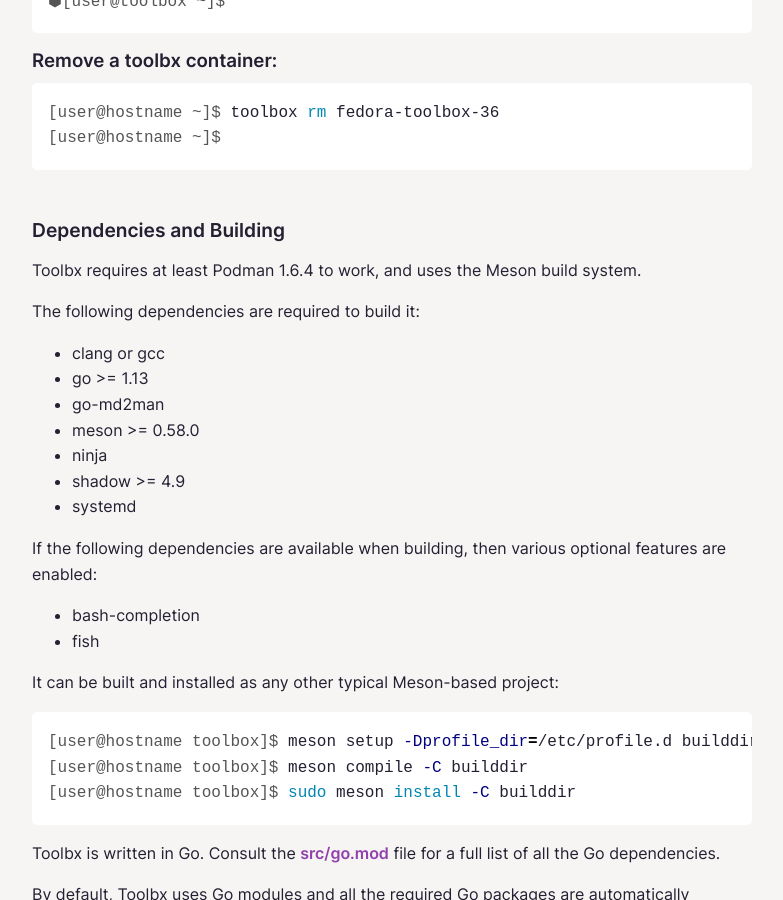
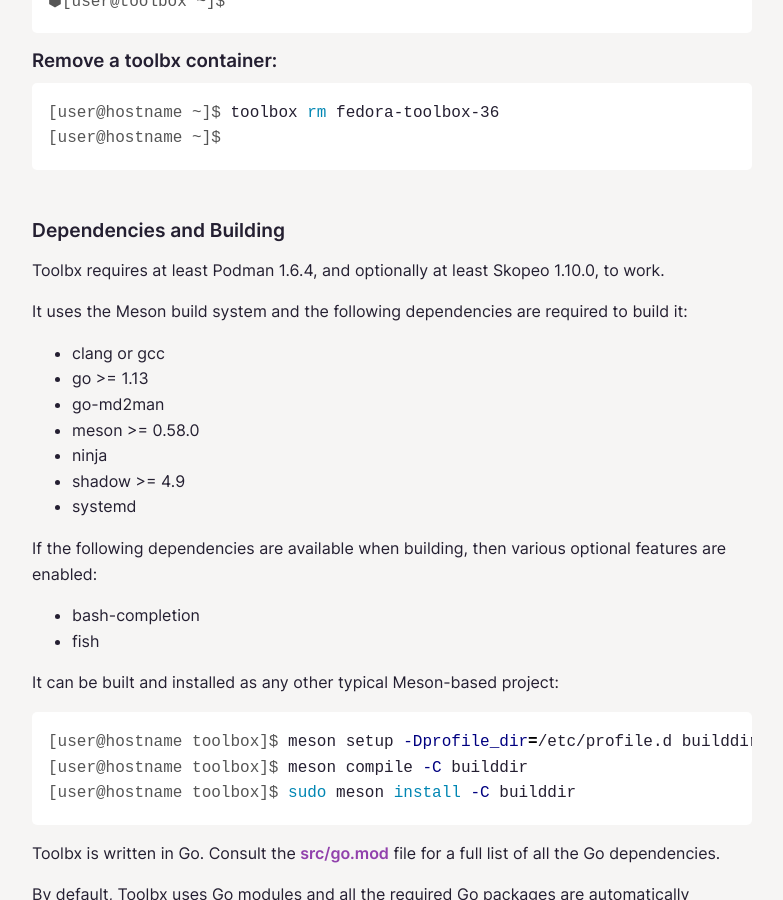
Before and after one commit to containers/containertoolbx.org, a Jekyll site: the page built from install.md, in a window 1280 px wide and 900 px high, scrolled down 676 px. Shown: the whole window, without its empty margins (248-1031 px from the left). Built offline with Jekyll 4.4.1, drawn with Linux system fonts in a browser that asks for light colours.

Commit message:
Add Skopeo as an optional runtime dependency
See:
https://github.com/containers/toolbox/commit/a1c309541f521a44
https://github.com/containers/toolbox/issues/752
https://github.com/containers/skopeo/issues/641

```diff
--- a/install.md
+++ b/install.md
@@ -31,9 +31,9 @@
 
 ## Dependencies and Building
 
-Toolbx requires at least Podman 1.6.4 to work, and uses the Meson build system.
+Toolbx requires at least Podman 1.6.4, and optionally at least Skopeo 1.10.0, to work.
 
-The following dependencies are required to build it:
+It uses the Meson build system and the following dependencies are required to build it:
 - clang or gcc
 - go >= 1.13
 - go-md2man
```
